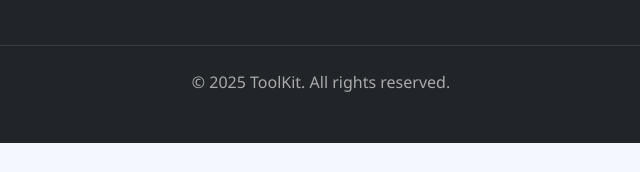
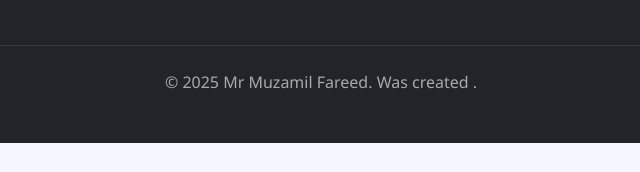
Before and after one commit to mmuzamil7966-creator/Tool, a plain HTML site: page index.html in a window 1280 px wide. Shown: the part 2880-3052 px from the top of the page, 319-959 px from the left. Drawn offline with Linux system fonts and the light colour scheme.

Commit message:
Update index.html

```diff
--- a/index.html
+++ b/index.html
@@ -610,7 +610,7 @@
             </div>
 
             <div class="copyright">
-                <p>&copy; 2025 ToolKit. All rights reserved.</p>
+                <p>&copy; 2025 Mr Muzamil Fareed. Was created .</p>
             </div>
         </div>
     </footer>
```
